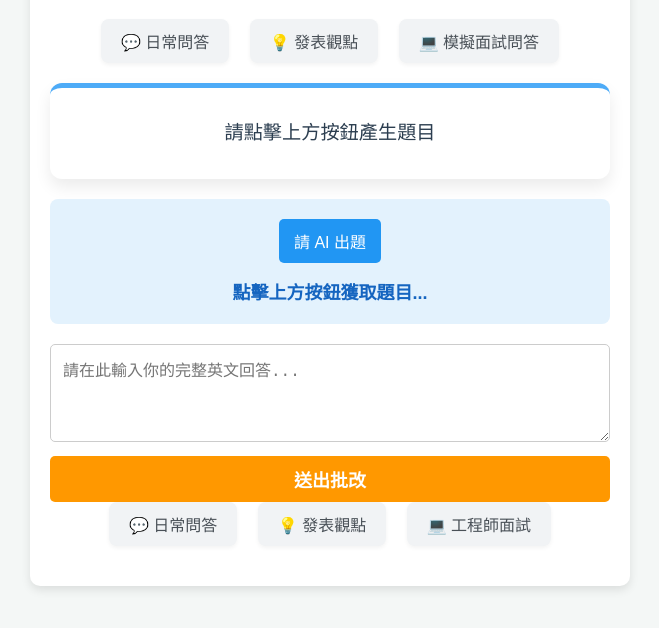
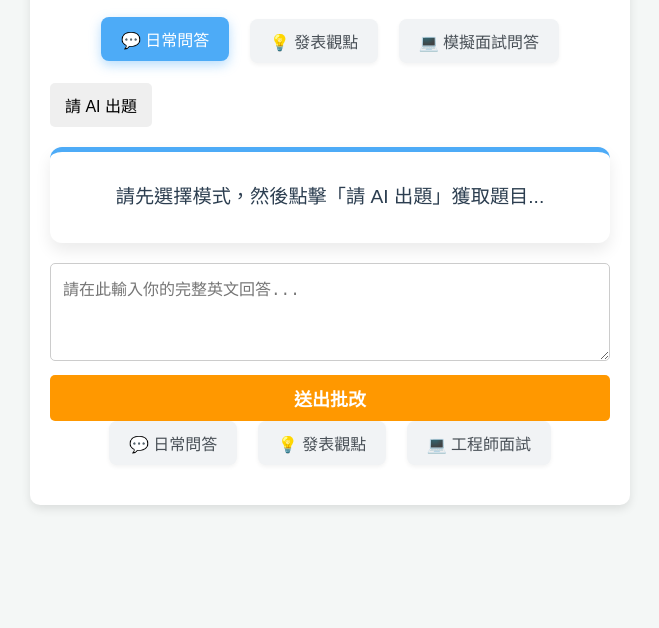
Before and after one commit to Hsingo-eng/english-ai-practice, a website: page index.html in a window 1280 px wide. Shown: the part 110-738 px from the top of the page, without its empty margins (310-969 px from the left). Drawn offline with Linux system fonts and the light colour scheme.

Commit message:
修按鈕

```diff
--- a/index.html
+++ b/index.html
@@ -11,19 +11,16 @@
         <h1>給捲捲的 英文練習助手</h1>
 
         <div id="mode-buttons">
-            <button onclick="generateQuestion('daily_qa')">💬 日常問答</button>
+            <button id="btn-daily_qa" class="active" onclick="changeMode('daily_qa')">💬 日常問答</button>
+            <button id="btn-opinion" onclick="changeMode('opinion')">💡 發表觀點</button>
+            <button id="btn-engineer_interview" onclick="changeMode('engineer_interview')">💻 模擬面試問答</button>
+            </div>
 
-            <button onclick="generateQuestion('opinion')">💡 發表觀點</button>
+            <div class="你的藍底區塊class設定">
+            <button class="你的藍色大按鈕class設定" onclick="generateQuestion()">請 AI 出題</button>
 
-            <button onclick="generateQuestion('engineer_interview')">💻 模擬面試問答</button>
-        </div>
-
-        <div id="questionDisplay">請點擊上方按鈕產生題目</div>
-
-        <div class="topic-box">
-            <button id="get-topic-btn">請 AI 出題</button>
-            <p id="topic-display">點擊上方按鈕獲取題目...</p>
-        </div>
+            <div id="questionDisplay">請先選擇模式，然後點擊「請 AI 出題」獲取題目...</div>
+            </div>
 
         <div class="input-box">
             <textarea id="user-input" rows="4" placeholder="請在此輸入你的完整英文回答..."></textarea>
--- a/script.js
+++ b/script.js
@@ -12,6 +12,7 @@ let currentMode = 'qa';
 let currentTopic = '';
 
 // 切換練習模式
+let currentMode = 'daily_qa';
 btnQA.addEventListener('click', () => {
     currentMode = 'qa';
     btnQA.classList.add('active');
@@ -25,6 +26,16 @@ btnOpinion.addEventListener('click', () => {
     btnQA.classList.remove('active');
     resetUI();
 });
+// 2. 新增「切換模式」的函式
+function changeMode(selectedMode) {
+  currentMode = selectedMode; // 更新當前的模式記錄
+
+  // 把所有按鈕的 active 顏色清掉
+  document.querySelectorAll('#mode-buttons button').forEach(btn => btn.classList.remove('active'));
+
+  // 幫剛剛被點擊的按鈕塗上 active 顏色
+  document.getElementById('btn-' + selectedMode).classList.add('active');
+}
 
 function resetUI() {
     topicDisplay.textContent = "點擊上方按鈕獲取題目...";
@@ -33,10 +44,9 @@ function resetUI() {
     currentTopic = '';
 }
 
-// 接收按鈕傳來的 mode 字串
-async function generateQuestion(selectedMode) {
+// 3. 修改原本的「產生題目」函式
+async function generateQuestion() {
   try {
-    // 可以在這裡先讓畫面顯示「載入中...」
     document.getElementById('questionDisplay').innerText = "AI 正在思考題目中...";
 
     const response = await fetch('/api/get-question', {
@@ -44,13 +54,11 @@ async function generateQuestion(selectedMode) {
       headers: {
         'Content-Type': 'application/json'
       },
-      // 把接收到的 selectedMode 傳給後端
-      body: JSON.stringify({ mode: selectedMode })
+      // 這裡直接讀取我們剛剛記住的 currentMode 變數，傳給後端
+      body: JSON.stringify({ mode: currentMode })
     });
 
     const data = await response.json();
-
-    // 把後端回傳的題目顯示到畫面上
     document.getElementById('questionDisplay').innerText = data.question;
 
   } catch (error) {
```
